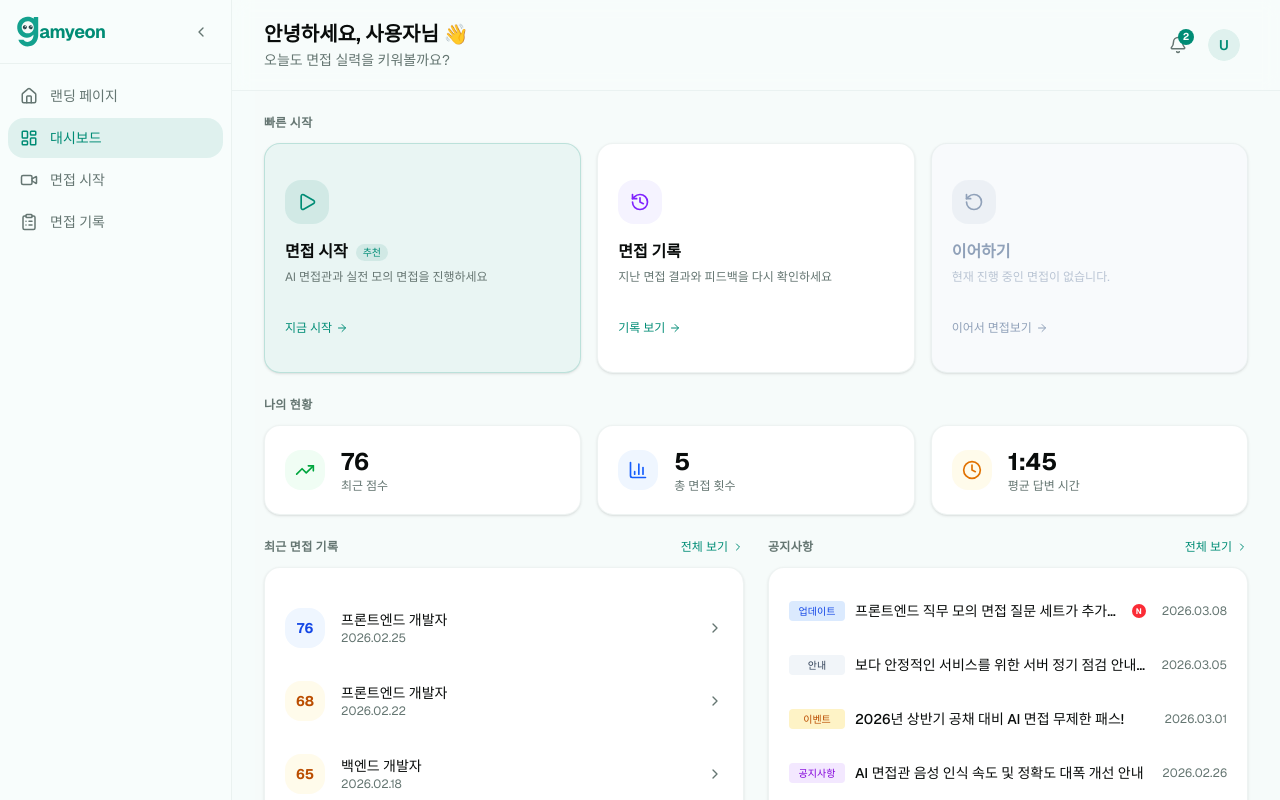
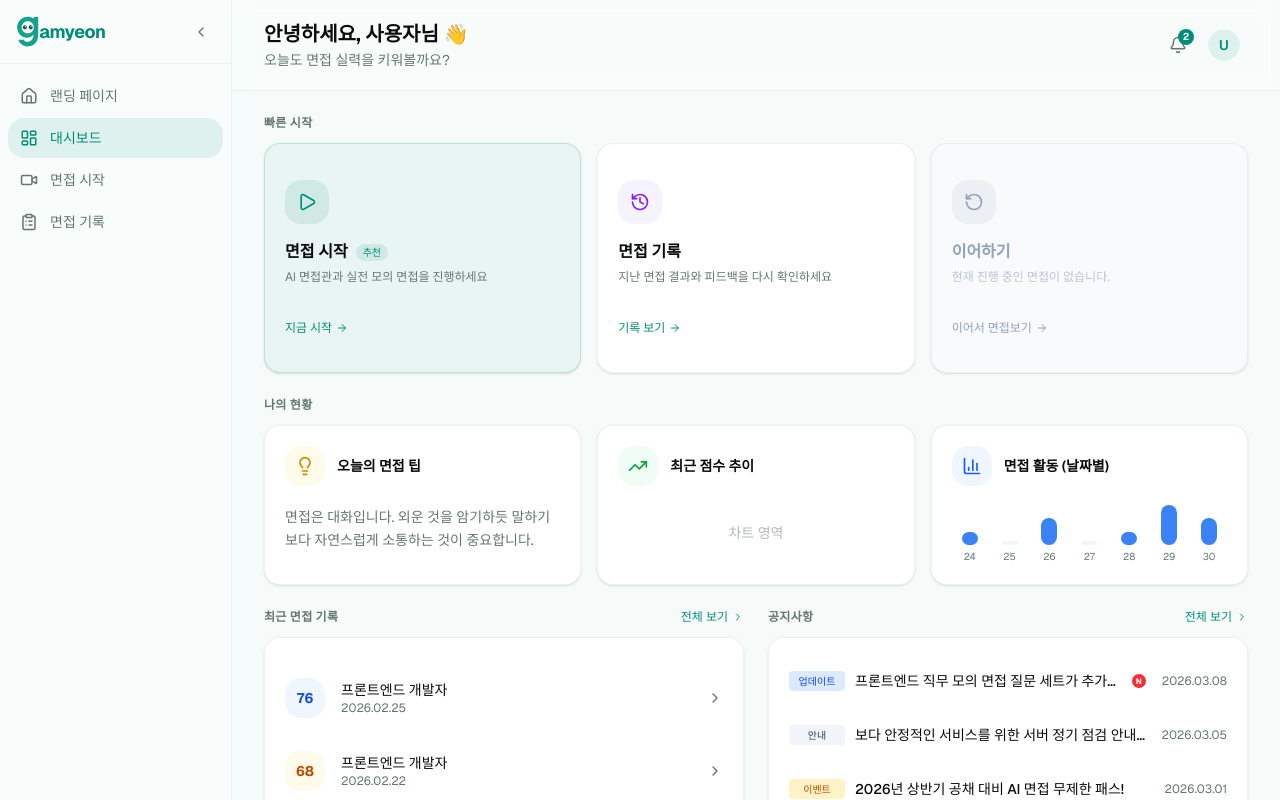
Before and after one commit to team-gamyeon/gamyeon-nextjs-frontend, a Next.js app: page /dashboard in a window 1280 px wide. Built offline with nearby package versions, Linux system fonts and the light colour scheme.

Commit message:
feat: 대시보드-나의현황-오늘의 면접팁 카드ui 구현

```diff
--- a/src/featured/dashboard/components/StatusSection.tsx
+++ b/src/featured/dashboard/components/StatusSection.tsx
@@ -1,8 +1,17 @@
 'use client'
 
+import { useState, useEffect } from 'react'
 import { motion } from 'framer-motion'
 import { Card, CardContent } from '@/shared/ui/card'
-import { TrendingUp, BarChart3, Clock } from 'lucide-react'
+import { TrendingUp, BarChart3, Lightbulb } from 'lucide-react'
+
+const INTERVIEW_TIPS = [
+  "답변 시 결론부터 말씀하시는 '두괄식' 화법은 면접관의 집중도를 높여줍니다.",
+  "예상치 못한 질문에는 당황하지 않고, '잠시 생각할 시간을 주시겠습니까?'라고 여유를 가져보세요.",
+  '자신의 경험을 STAR 기법(상황-과제-행동-결과)으로 구조화해서 답변해 보세요.',
+  '면접은 대화입니다. 외운 것을 암기하듯 말하기보다 자연스럽게 소통하는 것이 중요합니다.',
+  '마지막으로 하고 싶은 말이나 질문을 미리 준비해 가면 긍정적인 인상을 남길 수 있습니다.',
+]
 
 const fadeUp = {
   hidden: { opacity: 0, y: 16 },
@@ -13,43 +22,87 @@ const fadeUp = {
   }),
 }
 
+// Mock Data (scoreData는 사용하지 않으므로 삭제했습니다)
+const activityData = [
+  { date: '10/24', count: 1 },
+  { date: '10/25', count: 0 },
+  { date: '10/26', count: 2 },
+  { date: '10/27', count: 0 },
+  { date: '10/28', count: 1 },
+  { date: '10/29', count: 3 },
+  { date: '10/30', count: 2 },
+]
+
 export function StatusSection() {
+  const [randomTip, setRandomTip] = useState(INTERVIEW_TIPS[0])
+  const [mounted, setMounted] = useState(false)
+
+  useEffect(() => {
+    setMounted(true)
+    setRandomTip(INTERVIEW_TIPS[Math.floor(Math.random() * INTERVIEW_TIPS.length)])
+  }, [])
+
   return (
     <motion.div initial="hidden" animate="visible" variants={fadeUp} custom={3}>
       <h2 className="text-muted-foreground mb-3 text-xs font-semibold tracking-wide uppercase">
         나의 현황
       </h2>
       <div className="grid gap-4 sm:grid-cols-3">
-        <Card className="border-border/50">
-          <CardContent className="flex items-center gap-4 p-5">
-            <div className="flex h-10 w-10 items-center justify-center rounded-xl bg-green-50">
-              <TrendingUp className="h-5 w-5 text-green-600" />
+        {/* Card 1: 오늘의 면접 팁 (유지) */}
+        <Card className="border-border/50 flex min-h-[160px] flex-col">
+          <CardContent className="flex h-full flex-col justify-between p-5">
+            <div className="mb-2 flex items-center gap-3">
+              <div className="flex h-10 w-10 shrink-0 items-center justify-center rounded-xl bg-yellow-50">
+                <Lightbulb className="h-5 w-5 text-yellow-600" />
+              </div>
+              <h3 className="text-sm font-semibold">오늘의 면접 팁</h3>
             </div>
-            <div>
-              <p className="text-2xl font-bold">76</p>
-              <p className="text-muted-foreground text-xs">최근 점수</p>
+            <div className="flex flex-1 items-center">
+              <p className="text-muted-foreground line-clamp-3 text-sm leading-relaxed">
+                {mounted ? randomTip : INTERVIEW_TIPS[0]}
+              </p>
             </div>
           </CardContent>
         </Card>
-        <Card className="border-border/50">
-          <CardContent className="flex items-center gap-4 p-5">
-            <div className="flex h-10 w-10 items-center justify-center rounded-xl bg-blue-50">
-              <BarChart3 className="h-5 w-5 text-blue-600" />
+
+        {/* Card 2: 최근 점수 추이 (차트 컨텐츠 삭제됨) */}
+        <Card className="border-border/50 flex min-h-[160px] flex-col">
+          <CardContent className="flex h-full flex-col justify-between p-5">
+            <div className="mb-2 flex items-center gap-3">
+              <div className="flex h-10 w-10 shrink-0 items-center justify-center rounded-xl bg-green-50">
+                <TrendingUp className="h-5 w-5 text-green-600" />
+              </div>
+              <h3 className="text-sm font-semibold">최근 점수 추이</h3>
             </div>
-            <div>
-              <p className="text-2xl font-bold">5</p>
-              <p className="text-muted-foreground text-xs">총 면접 횟수</p>
+            {/* 승일님이 차트를 넣으실 빈 공간입니다 */}
+            <div className="mt-2 flex w-full flex-1 items-center justify-center">
+              <span className="text-muted-foreground/50 text-sm">차트 영역</span>
             </div>
           </CardContent>
         </Card>
-        <Card className="border-border/50">
-          <CardContent className="flex items-center gap-4 p-5">
-            <div className="flex h-10 w-10 items-center justify-center rounded-xl bg-amber-50">
-              <Clock className="h-5 w-5 text-amber-600" />
+
+        {/* Card 3: 면접 활동 (날짜별) (유지) */}
+        <Card className="border-border/50 flex min-h-[160px] flex-col">
+          <CardContent className="flex h-full flex-col justify-between p-5">
+            <div className="mb-2 flex items-center gap-3">
+              <div className="flex h-10 w-10 shrink-0 items-center justify-center rounded-xl bg-blue-50">
+                <BarChart3 className="h-5 w-5 text-blue-600" />
+              </div>
+              <h3 className="text-sm font-semibold">면접 활동 (날짜별)</h3>
             </div>
-            <div>
-              <p className="text-2xl font-bold">1:45</p>
-              <p className="text-muted-foreground text-xs">평균 답변 시간</p>
+            <div className="mt-2 flex w-full flex-1 items-end justify-between gap-1">
+              {activityData.map((d, i) => (
+                <div key={i} className="group flex flex-1 flex-col items-center gap-1">
+                  <div
+                    className="w-full max-w-[16px] rounded-sm transition-all group-hover:opacity-80"
+                    style={{
+                      height: `${d.count > 0 ? (d.count / 3) * 40 : 4}px`,
+                      backgroundColor: d.count > 0 ? '#3b82f6' : '#eff6ff',
+                    }}
+                  />
+                  <span className="text-muted-foreground text-[10px]">{d.date.split('/')[1]}</span>
+                </div>
+              ))}
             </div>
           </CardContent>
         </Card>
```
